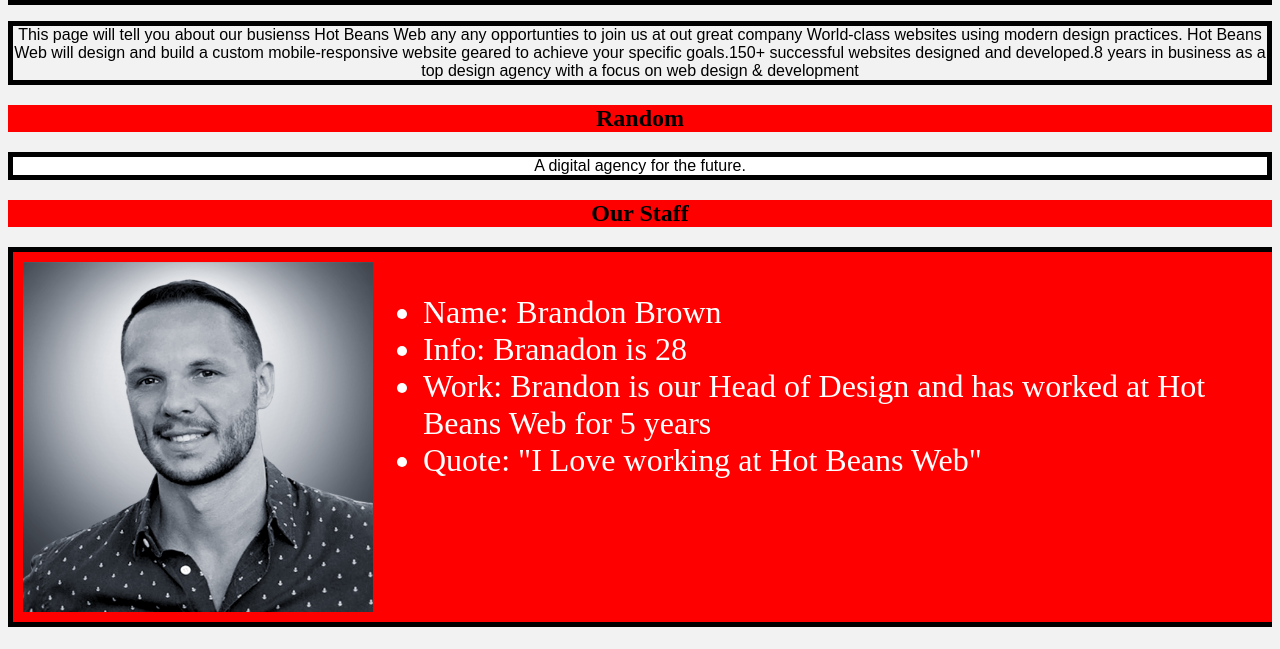
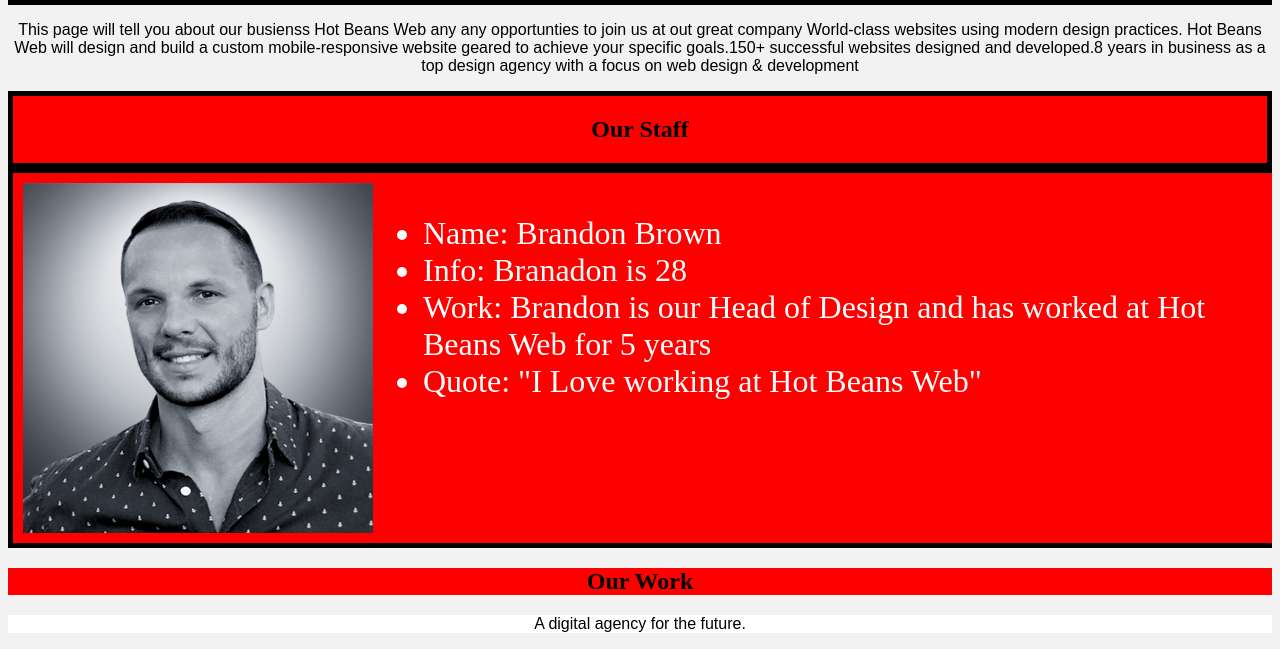
Before and after one commit to CompIsle/Unit-15-Asignment-2, a plain HTML site: page Website/AboutUs.html in a window 1280 px wide. Shown: the part 171-820 px from the top of the page. Drawn offline with Linux system fonts and the light colour scheme.

Commit message:
Style changes

```diff
--- a/Website/AboutUs.html
+++ b/Website/AboutUs.html
@@ -25,11 +25,6 @@
 
                 World-class websites using modern design practices. Hot Beans Web will design and build a custom mobile-responsive website geared to achieve your specific goals.150+
                 successful websites designed and developed.8 years in business as a top design agency with a focus on web design & development
-            </p>
-
-            <div class="ABdiv2"><h2>Random</h2></div>
-            <p class="ABp1" style="background-color: White">
-                A digital agency for the future.
             </p>
         </div>
 
@@ -77,7 +72,6 @@
 
 
 
-        <div class="div18Z"></div>
 
         <div class="ScrollContainer">
 
@@ -128,6 +122,11 @@
                 </ul>
             </div>
         </div>
+        <div class="ABdiv2"><h2>Our Work</h2></div>
+        <p class="ABp1" style="background-color: White">
+            A digital agency for the future.
+        </p>
+
     </div>
     <!-- <div style="height: 500px; background-color:blue">
         <h1></h1>
--- a/Website/Styles.css
+++ b/Website/Styles.css
@@ -29,7 +29,6 @@
     font-family: sans-serif;
     text-align: center;
     flex-grow: 1;
-    border: 5px black solid;
 }
 
 .ABsub1 {font-family:sans-serif;
@@ -44,6 +43,7 @@
     background-color: red;
     text-align: center;
     flex-grow: 1;
+    border: 5px black solid;
 }
 
 .ABp2 {font-family:sans-serif;
```
Also changed, not shown: 1 other file.
